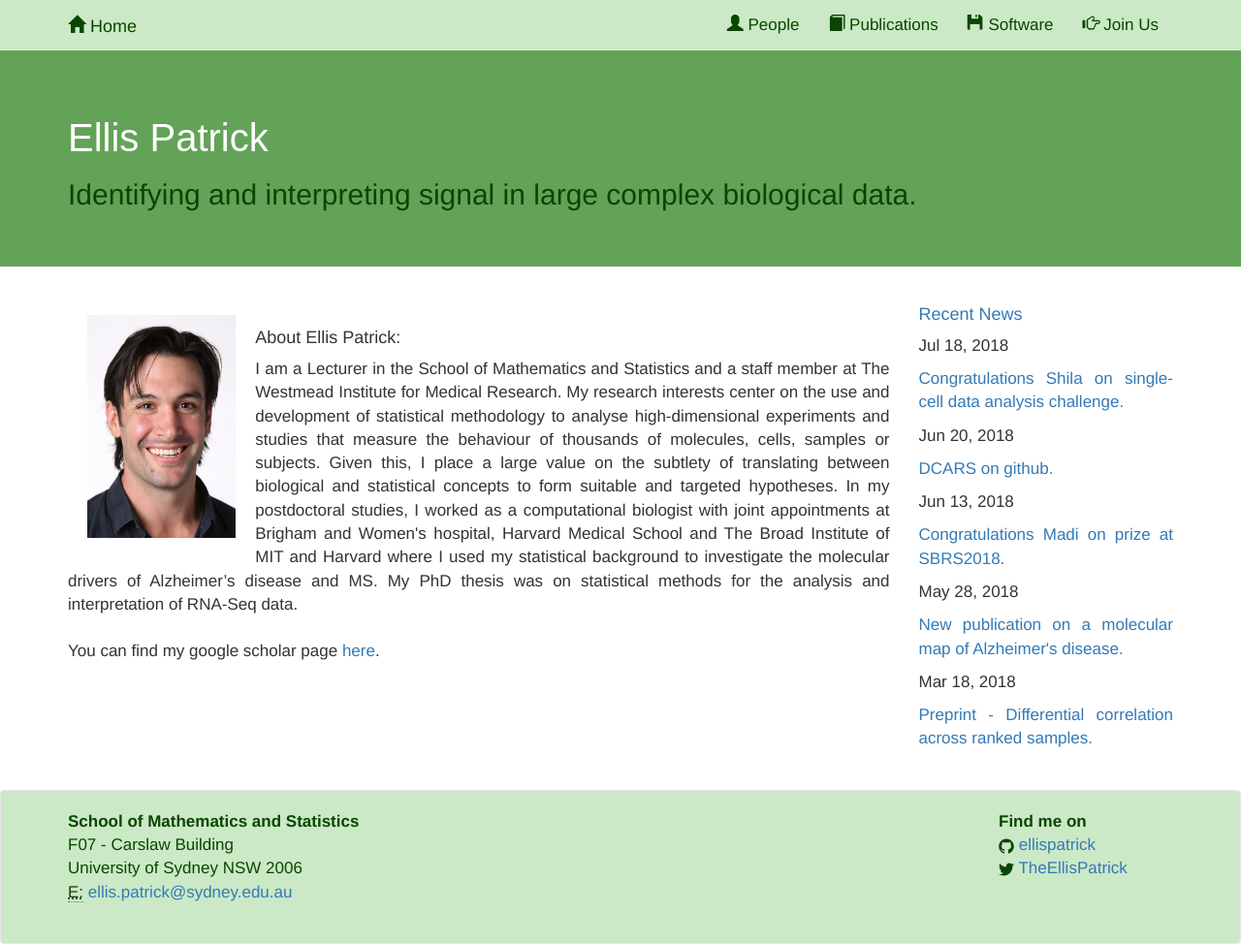
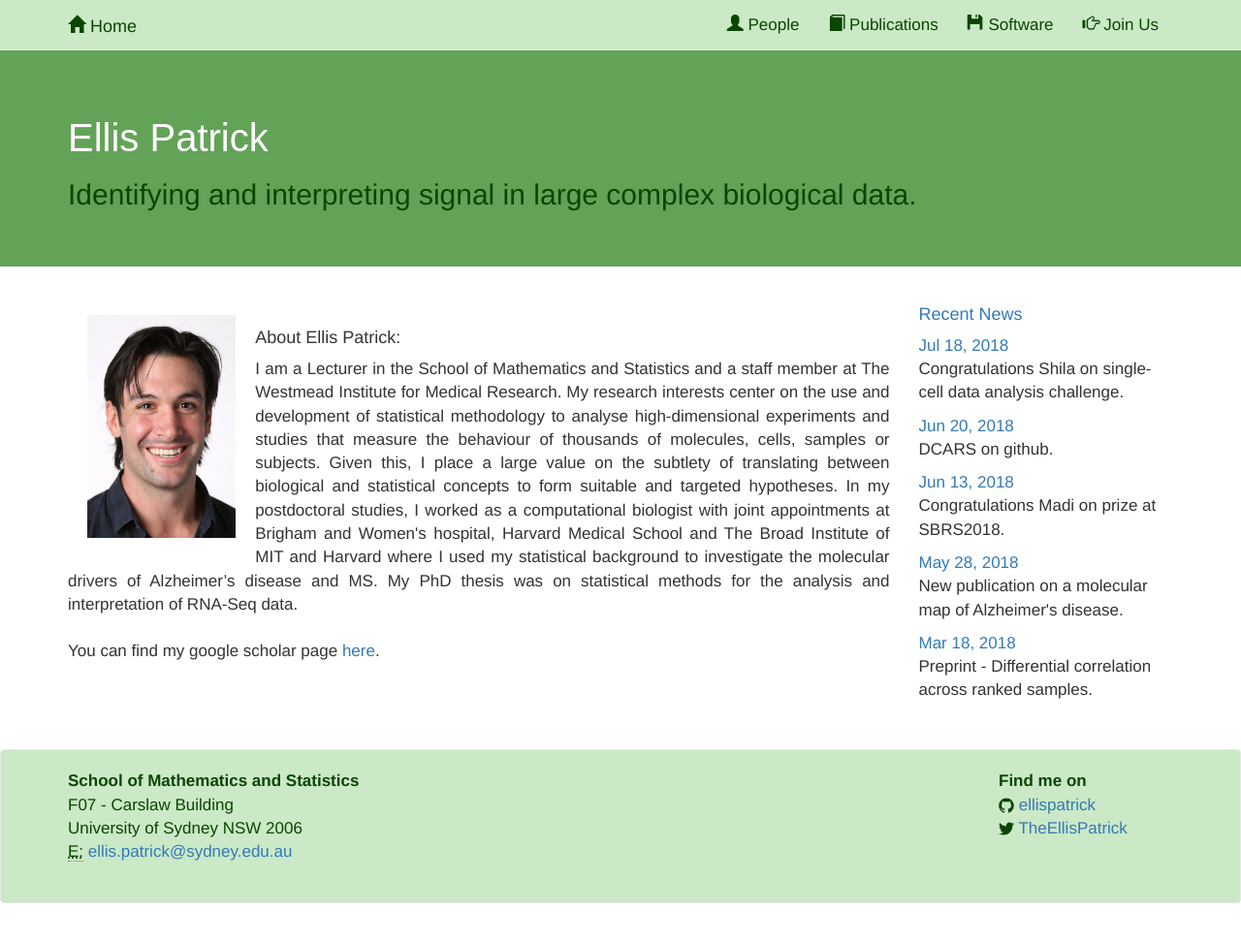
Before and after one commit to ellispatrick/ellispatrick.github.io, a Jekyll site: the page built from index.html, in a window 1280 px wide. Shown: the whole page at 97% size. Built offline with Jekyll 4.4.1, drawn with Linux system fonts in a browser that asks for light colours; nearby versions of some CDN libraries; a style sheet for code colours, icons or effects is not loaded; after the commit the page ends 932 px from its top, so only the background shows below that.

Commit message:
News feed

```diff
--- a/_includes/recent-news.html
+++ b/_includes/recent-news.html
@@ -2,6 +2,9 @@
 <h4 class="news"><a href="news">Recent News</a></h4>
 
 {% for post in site.posts limit: 5 %}
-<p> <span class="post-meta">{{ post.date | date: "%b %-d, %Y" }}</span> </p>
-<p> <a class="post-link" href="{{ post.url }}">{{ post.title }}</a></p>
+<a class="post-link" href="{{ post.url }}">{{ post.date | date: "%b %-d, %Y" }}</a><br>
+{{ post.title }}
+
+<p></p>
+
 {% endfor %}
```
